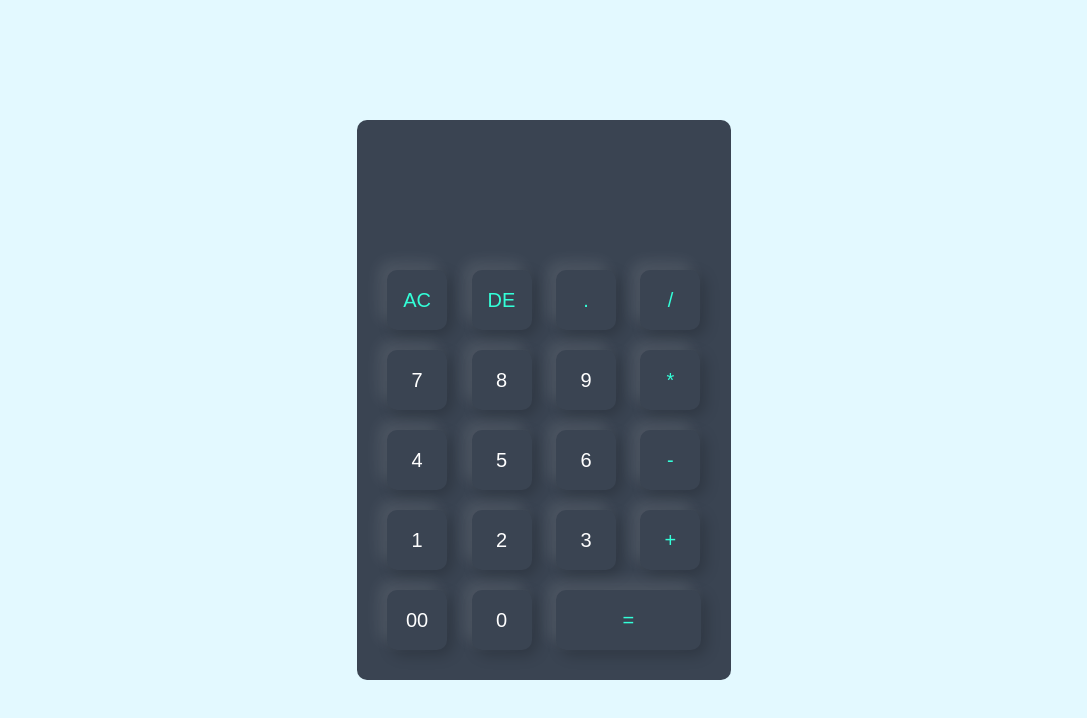
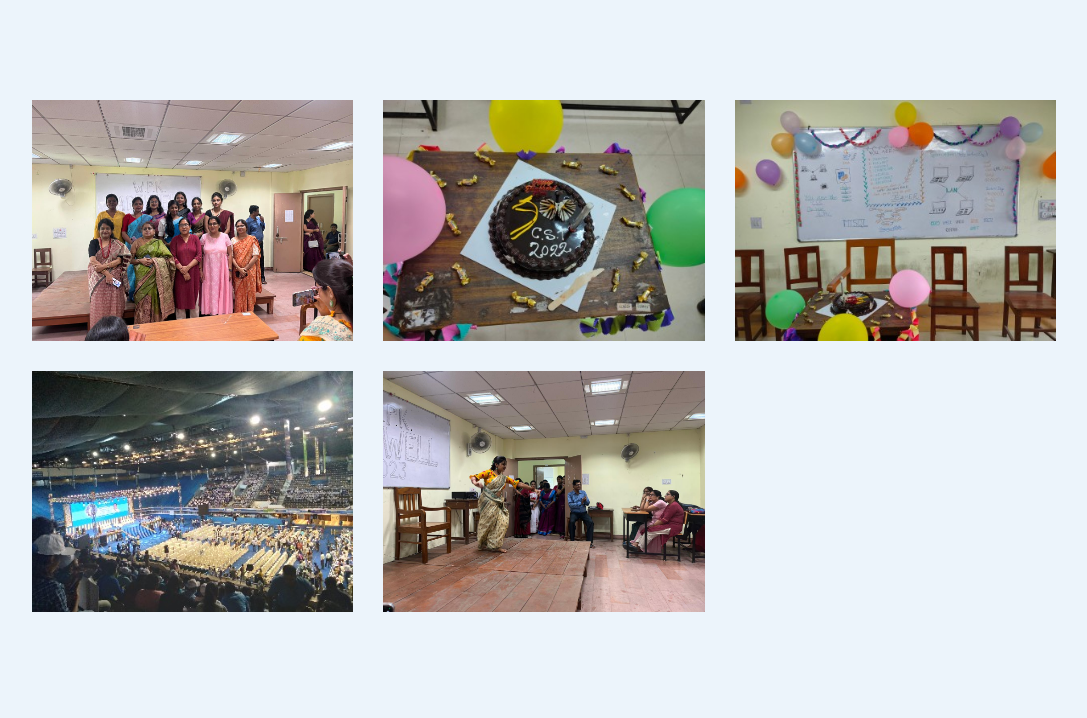
Before and after one commit to Sanjukta-Bardhan/CodeAlpha_Task, a plain HTML site: page index.html in a window 1280 px wide. Shown: the whole page, without its empty margins (96-1183 px from the left). Drawn offline with Linux system fonts and the light colour scheme.

Commit message:
Add files via upload

```diff
--- a/index.html
+++ b/index.html
@@ -2,47 +2,34 @@
 <html>
 <head>
     <meta name="viewport" content="width=device-width, initial-scale=1.0">
-    <title>calculaor</title>
+    <title>image gallery</title>
     <link rel="stylesheet" href="style.css">
 </head>
 <body>
-    <div class="container">
-        <div class="calculator">
-            <form>
-                <div class="display">
-                    <input type="text" name="display">
-                </div>
-                <div>
-                    <input type="button" value="AC" onclick="display.value ='' " class="operator">
-                    <input type="button" value="DE" onclick="display.value =display.value.toString().slice(0,-1)" class="operator">
-                    <input type="button" value="." onclick="display.value +='.' " class="operator">
-                    <input type="button" value="/" onclick="display.value +='/' " class="operator">
-                </div>
-                <div>
-                    <input type="button" value="7" onclick="display.value +='7'">
-                    <input type="button" value="8" onclick="display.value +='8' ">
-                    <input type="button" value="9" onclick="display.value +='9' ">
-                    <input type="button" value="*" onclick="display.value +='*' " class="operator">
-                </div>
-                <div>
-                    <input type="button" value="4" onclick="display.value +='4' ">
-                    <input type="button" value="5" onclick="display.value +='5' ">
-                    <input type="button" value="6" onclick="display.value +='6' ">
-                    <input type="button" value="-" onclick="display.value +='-' " class="operator">
-                </div>
-                <div>
-                    <input type="button" value="1" onclick="display.value +='1' ">
-                    <input type="button" value="2" onclick="display.value +='2' ">
-                    <input type="button" value="3" onclick="display.value +='3' ">
-                    <input type="button" value="+" onclick="display.value +='+' "class="operator">
-                </div>
-                <div>
-                    <input type="button" value="00" onclick="display.value +='00' ">
-                    <input type="button" value="0" onclick="display.value +='0' ">
-                    <input type="button" value="=" onclick="diplay.value=eval(display.value)" class="equal operator">
-                </div>
-            </form>
+    <div class="full-img" id="fullimgbox">
+        <img src="images/img1.jpg" id="fullimg">
+        <span onclick="closeFullImg()">X</span>
+    </div>
+<div class="img-gallery">
+    <img src="images/img1.jpg" onclick="openFullImg(this.src)">
+    <img src="images/img2.jpg" onclick="openFullImg(this.src)">
+    <img src="images/img3.jpg" onclick="openFullImg(this.src)">
+    <img src="images/img4.jpg" onclick="openFullImg(this.src)">
+    <img src="images/img5.jpg" onclick="openFullImg(this.src)">
+</div>
 
-        </div>
-    </div>
+<script>
+    var fullimgbox = document.getElementById("fullimgbox");
+    var fullimg = document.getElementById("fullimg");
+
+    function openFullImg(pic){
+        fullimgbox.style.display= 'flex';
+        fullimg.src=pic;
+    }
+
+    function closeFullImg(pic){
+        fullimgbox.style.display= 'none';
+    }
+</script>
 </body>
+</html>
--- a/style.css
+++ b/style.css
@@ -1,56 +1,55 @@
 *{
     margin: 0;
     padding: 0;
-    font-family: 'poppins',sans-serif;
-    box-sizing: border-box;
+    font-family: sans-serif;
+}
+body{
+    background: #ecf4fb;
+}
+.img-gallery{
+    width: 80%;
+    margin: 100px auto 50px;
+    display: grid;
+    grid-template-columns: repeat(auto-fit, minmax(250px,1fr));
+    grid-gap: 30px;
 }
 
-.container{
+.img-gallery img{
+    width: 100%;
+    cursor: pointer;
+}
+
+.img-gallery img:hover{
+    transform: scale(0.8) rotate(-15deg);
+    border-radius: 20px;
+    box-shadow: 0 32px 75px rgba(68,77,136,0.2);
+}
+
+.full-img{
     width: 100%;
     height: 100vh;
-    background: #e3f9ff;
-    display: flex;
+    background: rgba(0,0,0,0.9);
+    position: fixed;
+    top: 0;
+    left: 0;
+    display: none;
     align-items: center;
     justify-content: center;
+    z-index: 100;
+
 }
 
-.calculator{
-    background: #3a4452;
-    padding: 20px;
-    border-radius: 10px;
+.full-img img{
+    width: 90%;
+    max-width: 500px;
 }
 
-.calculator form input{
-    border: 0;
-    outline: 0;
-    width: 60px;
-    height: 60px;
-    border-radius: 10px;
-    box-shadow: -8px -8px 15px rgba(255,255,255,0.1),5px 5px 15px rgba(0,0,0,0.2);
-    background: transparent;
-    font-size: 20px;
+.full-img span{
+    position: absolute;
+    top: 5%;
+    right: 5%;
+    font-size: 30px;
     color: #fff;
     cursor: pointer;
-    margin:10px;
+
 }
-
-form .display{
-    display: flex;
-    justify-content: flex-end;
-    margin: 20px;
-}
-
-form .display input{
-    text-align: right;
-    flex: 1;
-    font-size: 45px;
-    box-shadow: none;
-}
-
-form input.equal{
-    width:145px;
-}
-
-form input.operator{
-    color: #33ffd8;
-}
```
Also changed, not shown: images/img1.jpg (added), images/img2.jpg (added), images/img3.jpg (added), images/img4.jpg (added), images/img5.jpg (added).
